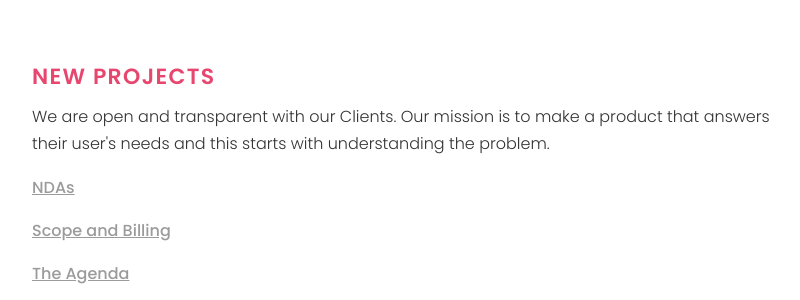
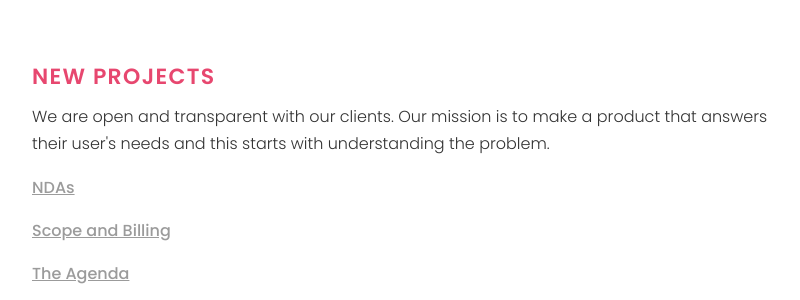
Before and after one commit to vixdigital/playbook, a Jekyll site: the page built from index.md, in a window 1280 px wide and 900 px high, scrolled down 599 px. Shown: the part 155-455 px from the top of the window, without its empty margins (238-1038 px from the left). Built offline with Jekyll 4.4.1, drawn with Linux system fonts in a browser that asks for light colours.

```diff
--- a/_layouts/index.html
+++ b/_layouts/index.html
@@ -21,7 +21,7 @@ layout: default
 
     <div class="section">
         <h4 class="section__title">New Projects</h4>
-        <p>We are open and transparent with our Clients. Our mission is to make a product that answers their user's needs and this starts with understanding the problem.</p>
+        <p>We are open and transparent with our clients. Our mission is to make a product that answers their user's needs and this starts with understanding the problem.</p>
         {% for play in site.plays %}
             {% if play.categories contains "new-projects" %}
                 <p><a class="section__link" href="{{ play.url | relative_url }}">{{ play.title | escape }}</a></p>
```
